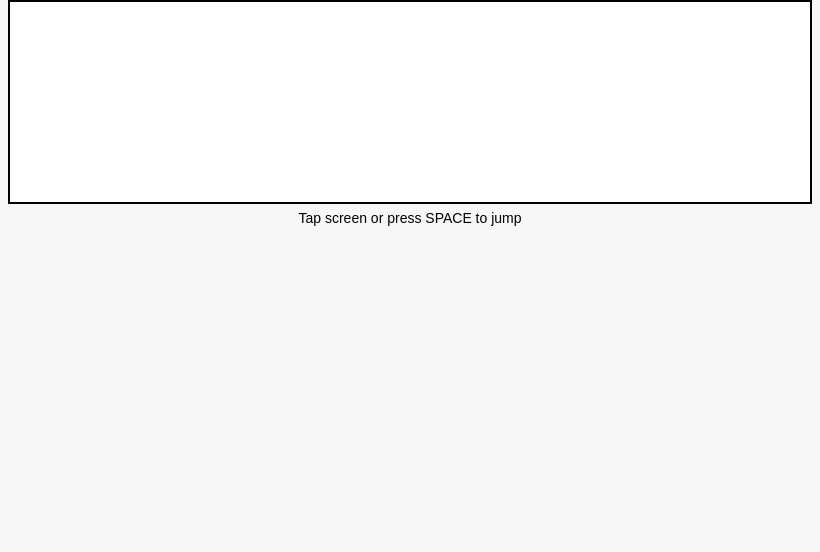
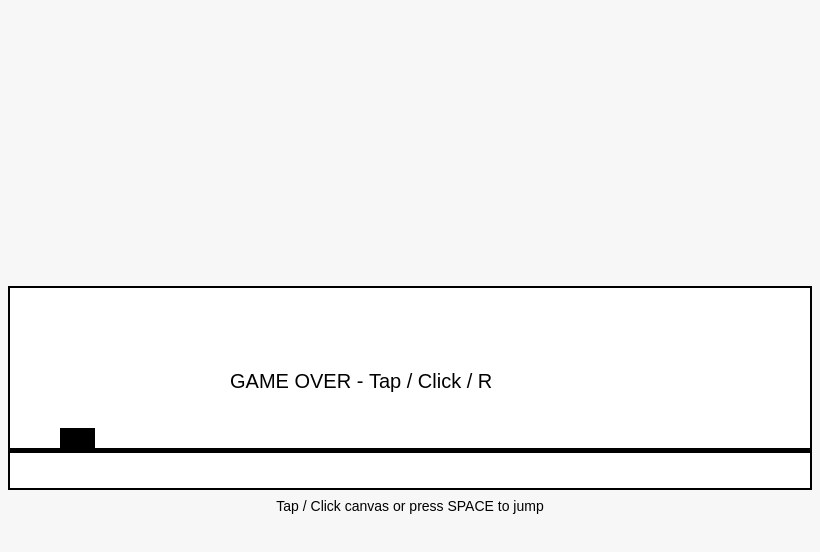
Before and after one commit to Vijindasaj/dino-game, an Electron app: page index.html in a window 820 px wide. Drawn offline with Linux system fonts and the light colour scheme.

Commit message:
Update index.html

```diff
--- a/index.html
+++ b/index.html
@@ -7,30 +7,36 @@
     body {
       margin: 0;
       background: #f7f7f7;
+      display: flex;
+      flex-direction: column;
+      align-items: center;
+      justify-content: center;
+      height: 100vh;
       touch-action: manipulation;
     }
     canvas {
-      display: block;
-      margin: auto;
       background: white;
       border: 2px solid black;
+      outline: none;
     }
     .hint {
-      text-align: center;
       font-family: Arial;
       font-size: 14px;
-      margin-top: 6px;
+      margin-top: 8px;
     }
   </style>
 </head>
 <body>
 
-<canvas id="game" width="800" height="200"></canvas>
-<div class="hint">Tap screen or press SPACE to jump</div>
+<canvas id="game" width="800" height="200" tabindex="0"></canvas>
+<div class="hint">Tap / Click canvas or press SPACE to jump</div>
 
 <script>
 const canvas = document.getElementById("game");
 const ctx = canvas.getContext("2d");
+
+// 🔑 focus canvas so keyboard works
+canvas.focus();
 
 // Dino
 let dinoY = 140;
@@ -51,4 +57,102 @@ const deathVoice = new Audio("voices/death1.mp3");
 jumpVoice.volume = 1;
 deathVoice.volume = 1;
 
-// 🔓 Unlo
+// 🔓 Unlock audio on first interaction
+let audioUnlocked = false;
+function unlockAudio() {
+  if (!audioUnlocked) {
+    jumpVoice.play().then(() => {
+      jumpVoice.pause();
+      jumpVoice.currentTime = 0;
+    }).catch(()=>{});
+    deathVoice.play().then(() => {
+      deathVoice.pause();
+      deathVoice.currentTime = 0;
+    }).catch(()=>{});
+    audioUnlocked = true;
+  }
+}
+
+function jump() {
+  if (!jumping && !gameOver) {
+    velocity = -12;
+    jumping = true;
+    jumpVoice.currentTime = 0;
+    jumpVoice.play();
+  }
+}
+
+// ⌨️ Keyboard
+canvas.addEventListener("keydown", (e) => {
+  unlockAudio();
+  if (e.code === "Space") {
+    e.preventDefault();
+    jump();
+  }
+  if (gameOver && e.code === "KeyR") location.reload();
+});
+
+// 🖱️ Click
+canvas.addEventListener("click", () => {
+  unlockAudio();
+  if (gameOver) location.reload();
+  else jump();
+});
+
+// 📱 Touch
+canvas.addEventListener("touchstart", (e) => {
+  e.preventDefault();
+  unlockAudio();
+  if (gameOver) location.reload();
+  else jump();
+}, { passive: false });
+
+// Update
+function update() {
+  if (gameOver) return;
+
+  velocity += gravity;
+  dinoY += velocity;
+
+  if (dinoY >= 140) {
+    dinoY = 140;
+    velocity = 0;
+    jumping = false;
+  }
+
+  cactusX -= 5;
+  if (cactusX < -20) cactusX = 800;
+
+  if (cactusX < 70 && cactusX > 40 && dinoY > 120) {
+    gameOver = true;
+    deathVoice.currentTime = 0;
+    deathVoice.play();
+  }
+}
+
+// Draw
+function draw() {
+  ctx.clearRect(0, 0, canvas.width, canvas.height);
+
+  ctx.fillRect(0, 160, 800, 5);       // ground
+  ctx.fillRect(50, dinoY, 20, 20);    // dino
+  ctx.fillRect(cactusX, 140, 20, 20); // cactus
+
+  if (gameOver) {
+    ctx.font = "20px Arial";
+    ctx.fillText("GAME OVER - Tap / Click / R", 220, 100);
+  }
+}
+
+// Loop
+function loop() {
+  update();
+  draw();
+  requestAnimationFrame(loop);
+}
+
+loop();
+</script>
+
+</body>
+</html>
```
